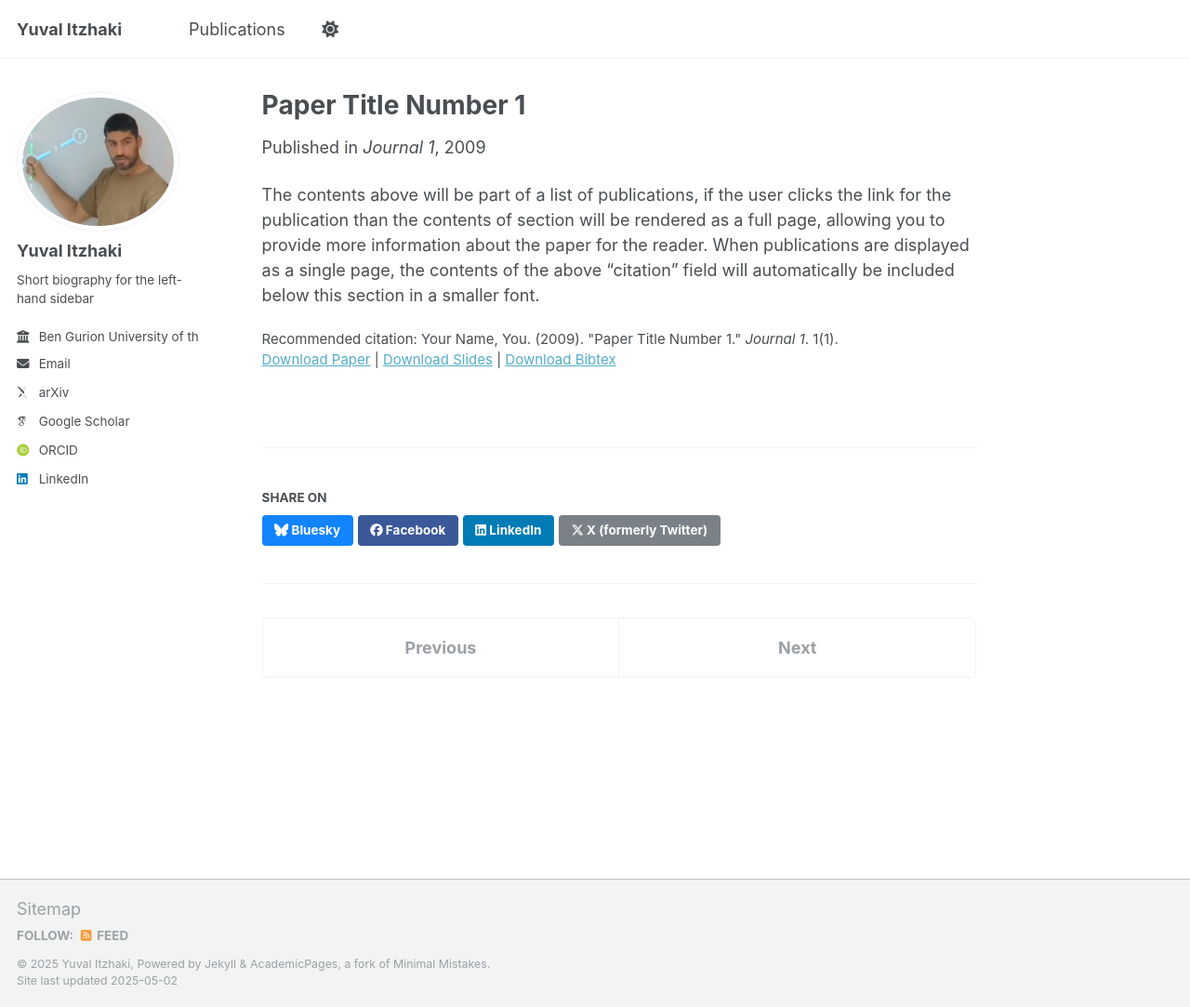
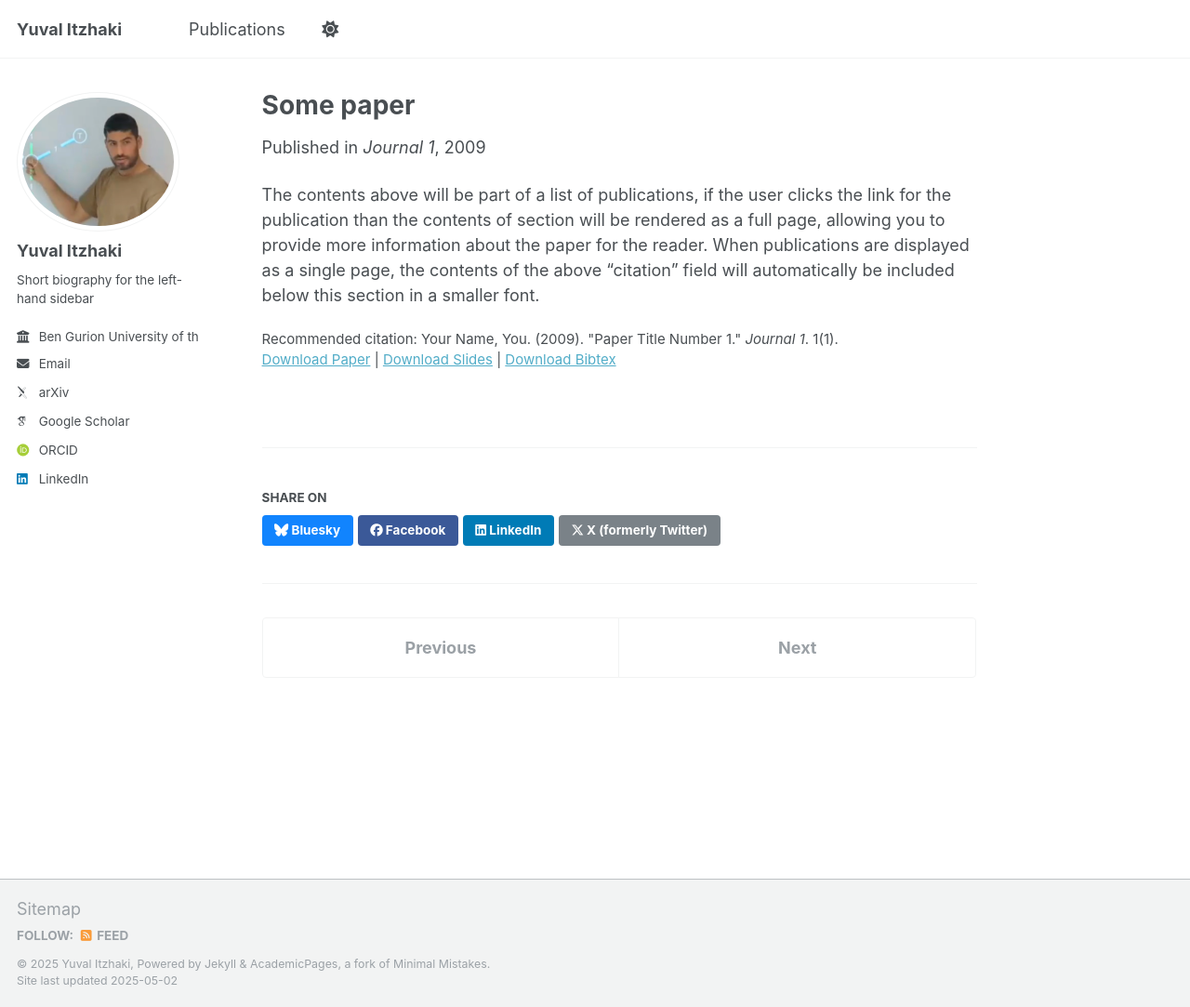
Before and after one commit to yuvalyitz/home, a Jekyll site: the page built from _publications/2009-10-01-paper-title-number-1.md, in a window 1280 px wide and 1083 px high. Shown: the whole window at 93% size. Built offline with Jekyll 4.4.1, drawn with Linux system fonts in a browser that asks for light colours; some web fonts are replaced.

Commit message:
Update 2009-10-01-paper-title-number-1.md

```diff
--- a/_publications/2009-10-01-paper-title-number-1.md
+++ b/_publications/2009-10-01-paper-title-number-1.md
@@ -1,5 +1,5 @@
 ---
-title: "Paper Title Number 1"
+title: "Some paper"
 collection: publications
 category: manuscripts
 permalink: /publication/2009-10-01-paper-title-number-1
```
